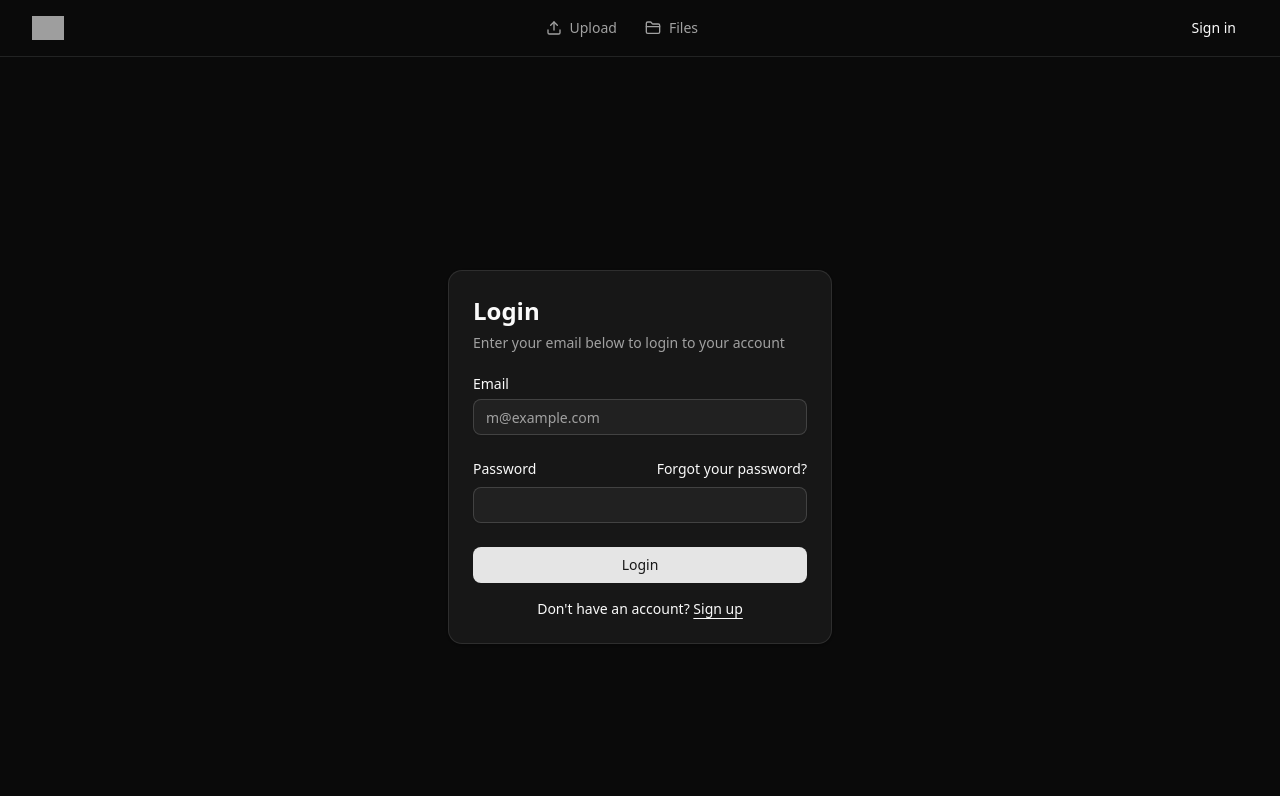
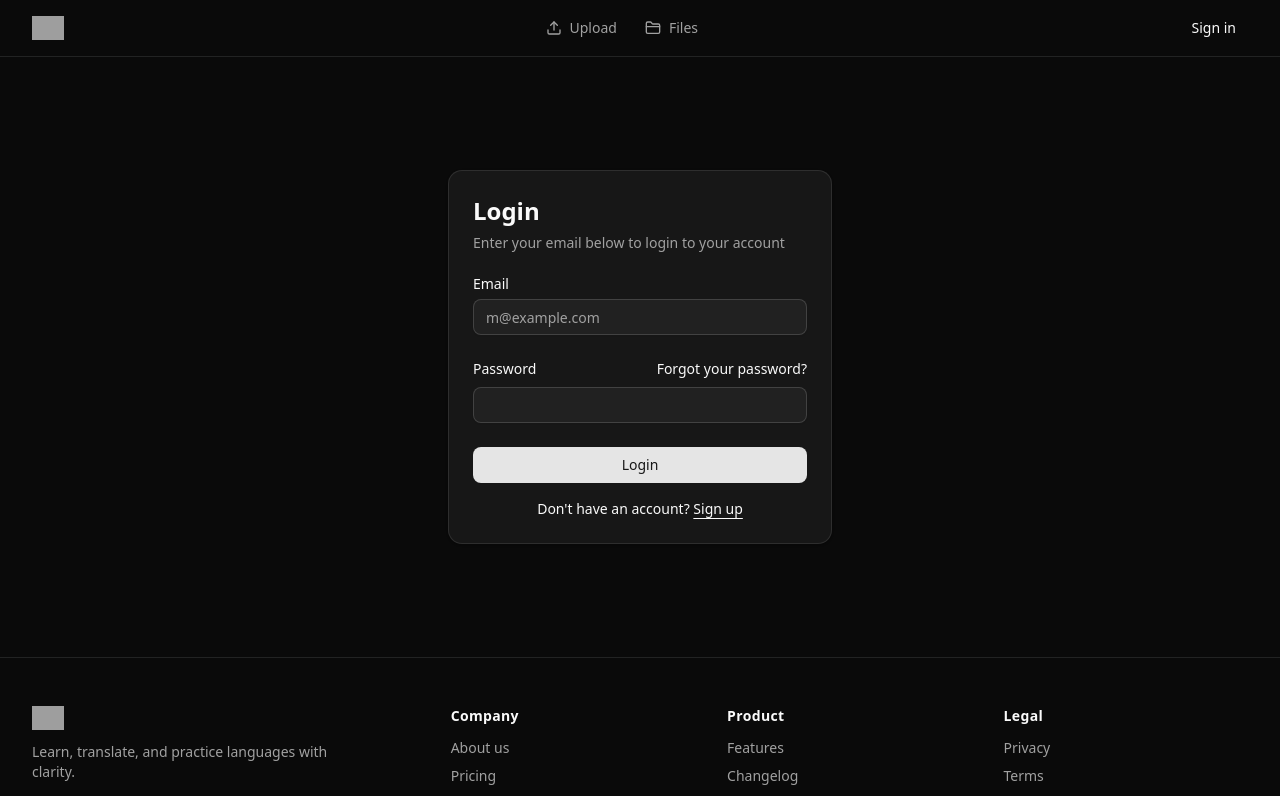
Before and after one commit to tulgax/Fliplingo-app, a Next.js app: page /auth/login in a window 1280 px wide. Shown: the top 796 px of the page. Built offline with nearby package versions, Linux system fonts and the light colour scheme; no server answers; grey boxes are pictures that could not be loaded.

Commit message:
added min height for home and login page

```diff
--- a/src/app/auth/login/page.tsx
+++ b/src/app/auth/login/page.tsx
@@ -2,7 +2,7 @@ import { LoginForm } from '@/components/login-form'
 
 export default function Page() {
   return (
-    <div className="flex min-h-svh w-full items-center justify-center p-6 md:p-10">
+    <div className="flex min-h-[600px] h-[60vh] w-full items-center justify-center p-6 md:p-10">
       <div className="w-full max-w-sm">
         <LoginForm />
       </div>
--- a/src/app/page.tsx
+++ b/src/app/page.tsx
@@ -3,7 +3,7 @@ import { TranslateSection } from '@/components/translate-section'
 
 export default async function HomePage() {
     return (
-        <main className="w-full bg-background text-foreground h-[calc(60vh)] flex items-center justify-center p-6">
+        <main className="w-full bg-background text-foreground min-h-[600px] h-[60vh] flex items-center justify-center p-6">
             <div className="w-full max-w-5xl">
                 <Card id="upload">
                     <CardHeader>
```
